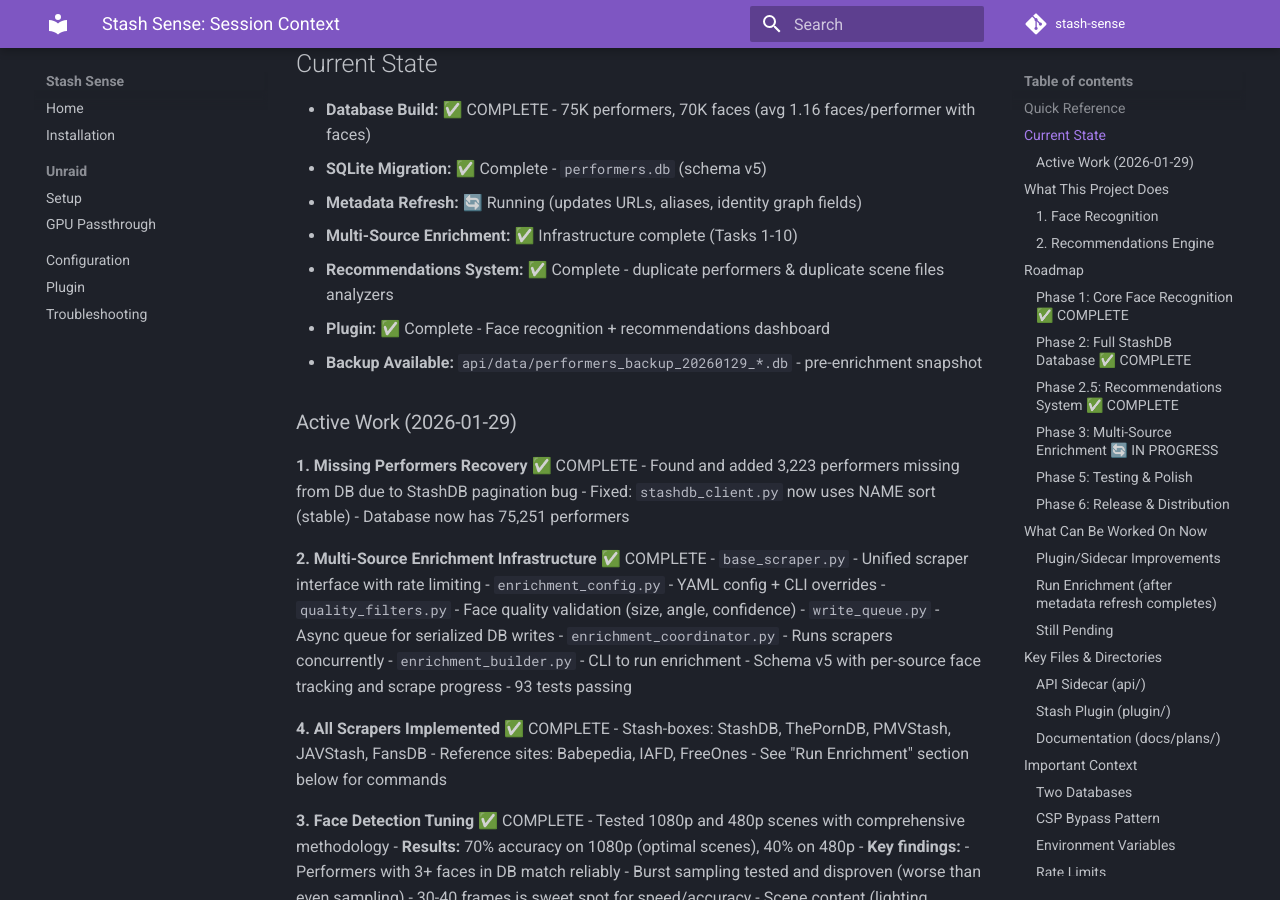
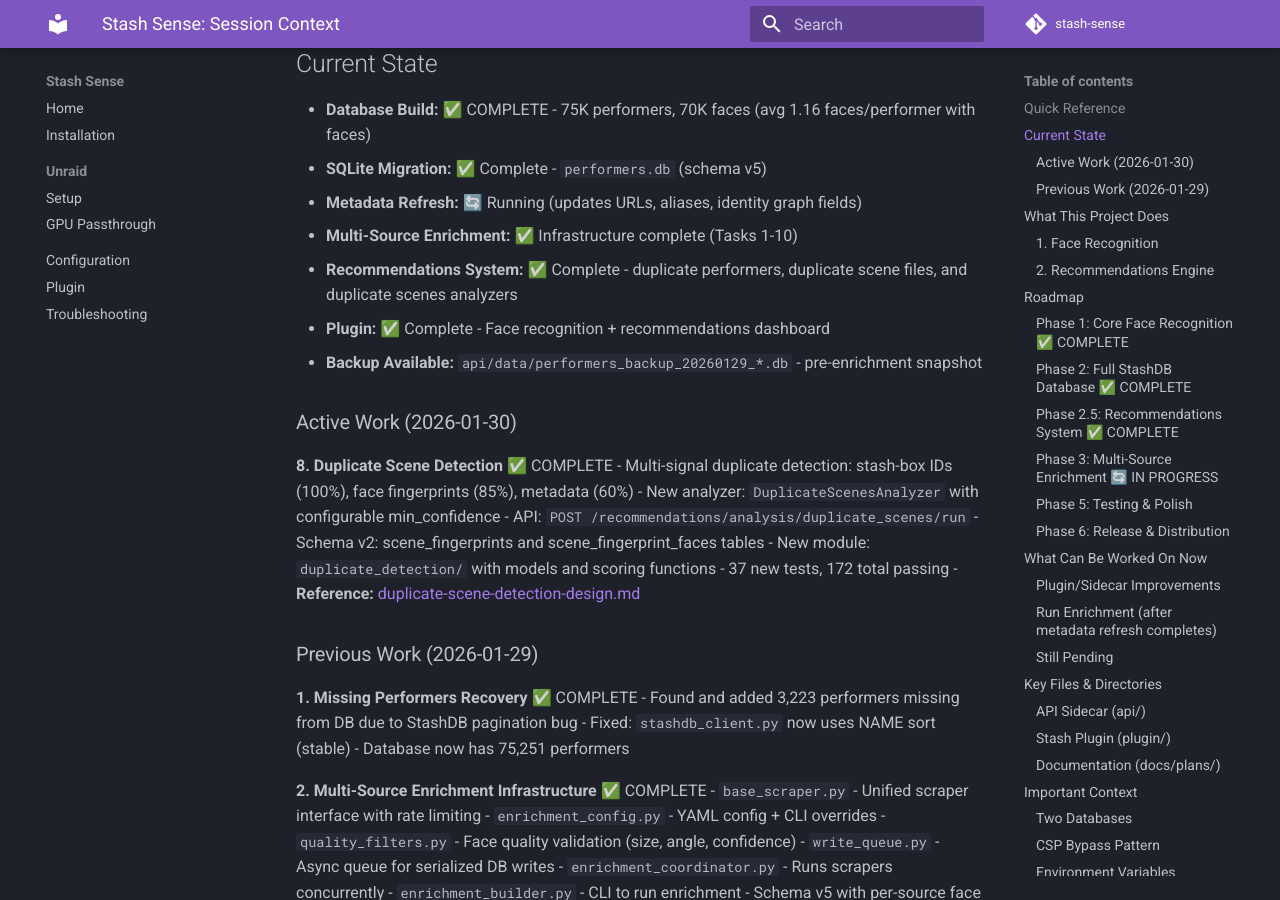
Before and after one commit to carrotwaxr/stash-sense, an MkDocs documentation site: the page built from docs/plans/SESSION-CONTEXT.md, in a window 1280 px wide and 900 px high, scrolled down 952 px. Built offline with MkDocs 1.6.1 and Material for MkDocs 9.7.7, drawn with Linux system fonts in a browser that asks for light colours; comment, search, counter and statistics services are not loaded; some of the changed text lies outside the part shown.

Commit message:
docs: update SESSION-CONTEXT with duplicate scene detection feature

````diff
--- a/docs/plans/SESSION-CONTEXT.md
+++ b/docs/plans/SESSION-CONTEXT.md
@@ -24,11 +24,22 @@
 - **SQLite Migration:** ✅ Complete - `performers.db` (schema v5)
 - **Metadata Refresh:** 🔄 Running (updates URLs, aliases, identity graph fields)
 - **Multi-Source Enrichment:** ✅ Infrastructure complete (Tasks 1-10)
-- **Recommendations System:** ✅ Complete - duplicate performers & duplicate scene files analyzers
+- **Recommendations System:** ✅ Complete - duplicate performers, duplicate scene files, and duplicate scenes analyzers
 - **Plugin:** ✅ Complete - Face recognition + recommendations dashboard
 - **Backup Available:** `api/data/performers_backup_20260129_*.db` - pre-enrichment snapshot
 
-### Active Work (2026-01-29)
+### Active Work (2026-01-30)
+
+**8. Duplicate Scene Detection** ✅ COMPLETE
+- Multi-signal duplicate detection: stash-box IDs (100%), face fingerprints (85%), metadata (60%)
+- New analyzer: `DuplicateScenesAnalyzer` with configurable min_confidence
+- API: `POST /recommendations/analysis/duplicate_scenes/run`
+- Schema v2: scene_fingerprints and scene_fingerprint_faces tables
+- New module: `duplicate_detection/` with models and scoring functions
+- 37 new tests, 172 total passing
+- **Reference:** [duplicate-scene-detection-design.md](2026-01-30-duplicate-scene-detection-design.md)
+
+### Previous Work (2026-01-29)
 
 **1. Missing Performers Recovery** ✅ COMPLETE
 - Found and added 3,223 performers missing from DB due to StashDB pagination bug
@@ -105,6 +116,7 @@
 - Analyzes Stash library for curation opportunities
 - **Duplicate Performers:** Finds performers that may be duplicates (same name, shared scenes, StashDB IDs)
 - **Duplicate Scene Files:** Finds scenes with multiple files, suggests which to keep/delete
+- **Duplicate Scenes:** Finds scenes that may be duplicates using stash-box IDs, face fingerprints, and metadata heuristics
 
 **Architecture:**
 ```
@@ -144,6 +156,7 @@
 - Recommendations database (stash_sense.db)
 - Duplicate performer analyzer
 - Duplicate scene files analyzer
+- Duplicate scenes analyzer (stash-box IDs, face fingerprints, metadata heuristics)
 - Plugin dashboard UI with resolve/dismiss actions
 
 ### Phase 3: Multi-Source Enrichment 🔄 IN PROGRESS
@@ -243,7 +256,8 @@
 | `main.py` | FastAPI app - face recognition + recommendations |
 | `recommendations_router.py` | `/recommendations` endpoints |
 | `recommendations_db.py` | SQLite database for recommendations |
-| `recommendations_analyzers.py` | Analyzer implementations |
+| `analyzers/` | Analyzer implementations (duplicate_performer, duplicate_scene_files, duplicate_scenes) |
+| `duplicate_detection/` | Models and scoring for duplicate scene detection |
 | `database_builder.py` | Builds face embedding database |
 | `metadata_refresh.py` | Updates performer metadata from StashDB |
 | `database.py` | SQLite layer for performer metadata (schema v5) |
@@ -284,6 +298,8 @@
 | [face-recognition-system-design.md](2026-01-24-face-recognition-system-design.md) | Face recognition details |
 | [performer-identity-graph.md](2026-01-27-performer-identity-graph.md) | Multi-source linking strategy |
 | [data-sources-catalog.md](2026-01-27-data-sources-catalog.md) | All data sources with rate limits |
+| [duplicate-scene-detection-design.md](2026-01-30-duplicate-scene-detection-design.md) | Multi-signal duplicate scene detection |
+| [duplicate-scene-detection-implementation.md](2026-01-30-duplicate-scene-detection-implementation.md) | TDD implementation plan for duplicate scenes |
 
 ---
 
````
